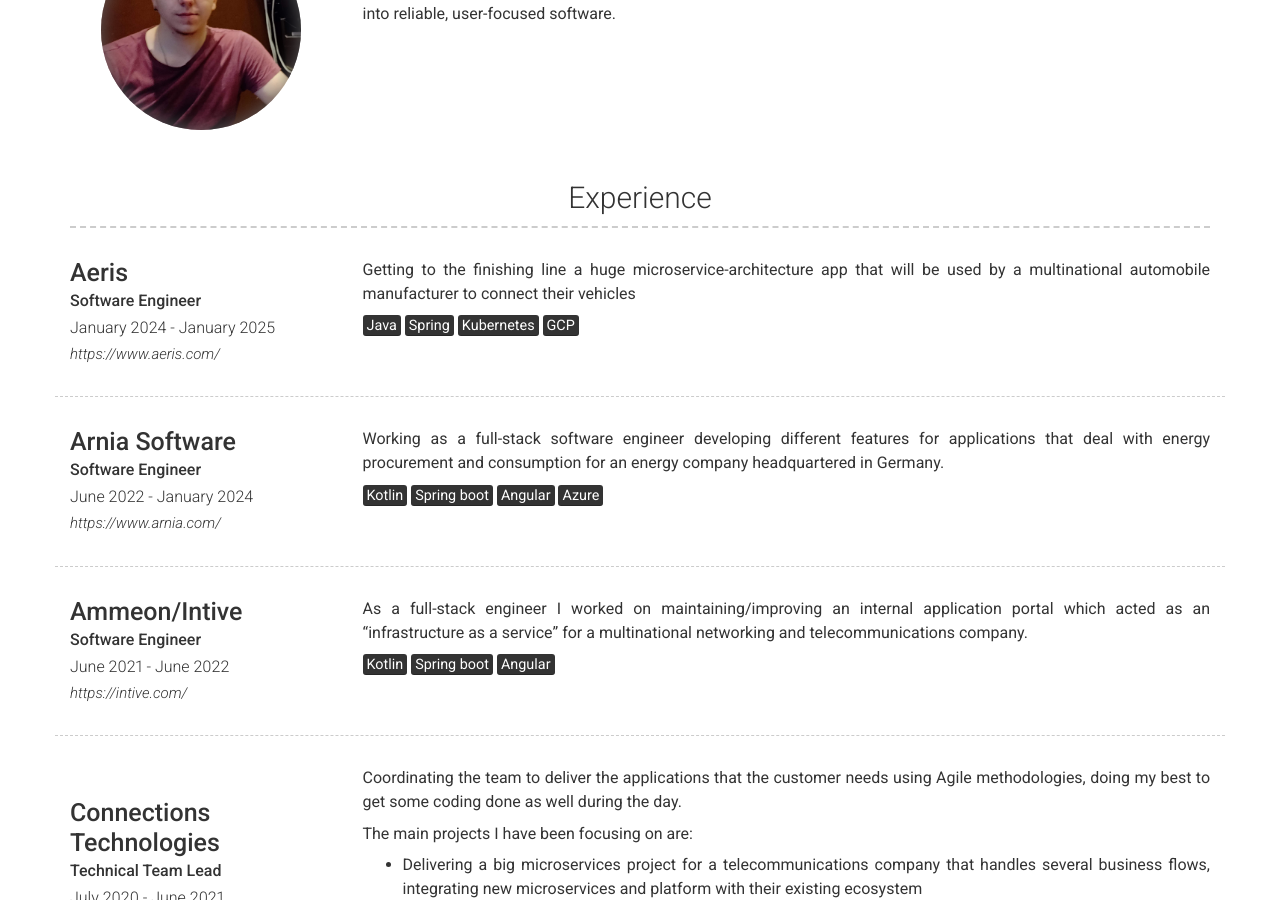
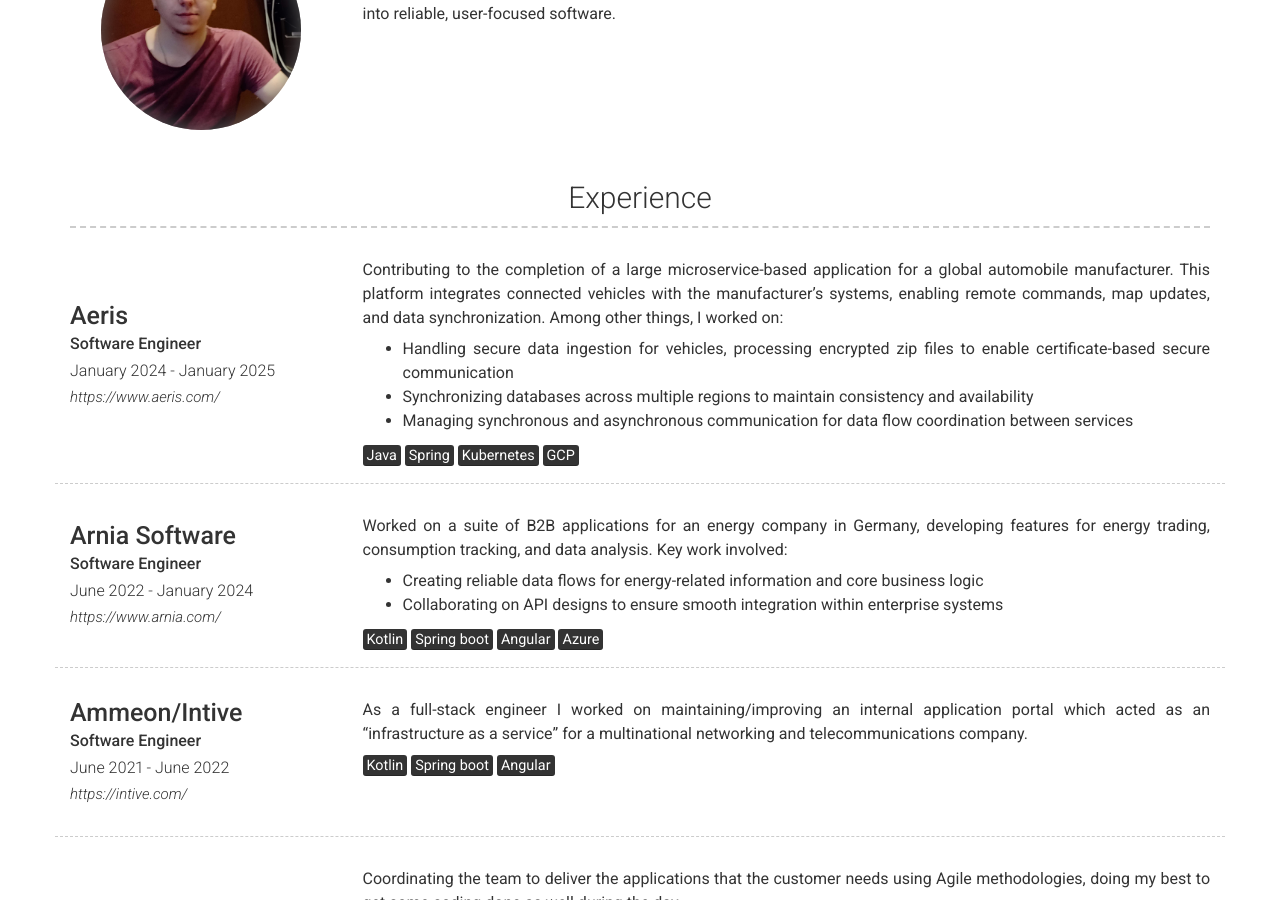
Before and after one commit to Vlad-Olaru/cv, a Jekyll site: the page built from index.md, in a window 1280 px wide and 900 px high, scrolled down 349 px. Built offline with Jekyll 4.4.1, drawn with Linux system fonts in a browser that asks for light colours; nearby versions of some CDN libraries.

Commit message:
update description of last experiences

```diff
--- a/_config.yml
+++ b/_config.yml
@@ -43,8 +43,12 @@
         caption: January 2024 - January 2025
         link: https://www.aeris.com/
         description: |
-          Getting to the finishing line a huge microservice-architecture app that will be used by a multinational
-          automobile manufacturer to connect their vehicles
+          Contributing to the completion of a large microservice-based application for a global automobile manufacturer. This platform integrates
+          connected vehicles with the manufacturer’s systems, enabling remote commands, map updates, and data synchronization. Among
+          other things, I worked on:
+            - Handling secure data ingestion for vehicles, processing encrypted zip files to enable certificate-based secure communication
+            - Synchronizing databases across multiple regions to maintain consistency and availability
+            - Managing synchronous and asynchronous communication for data flow coordination between services
 
           <mark>Java</mark>
           <mark>Spring</mark>
@@ -57,8 +61,10 @@
         caption: June 2022 - January 2024
         link: https://www.arnia.com/
         description: |
-          Working as a full-stack software engineer developing different features for applications
-          that deal with energy procurement and consumption for an energy company headquartered in Germany.
+          Worked on a suite of B2B applications for an energy company in Germany, developing features for energy trading, consumption
+          tracking, and data analysis. Key work involved:
+            - Creating reliable data flows for energy-related information and core business logic
+            - Collaborating on API designs to ensure smooth integration within enterprise systems
 
           <mark>Kotlin</mark>
           <mark>Spring boot</mark>
```
